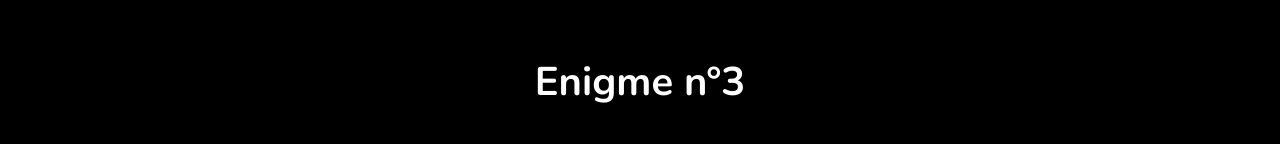
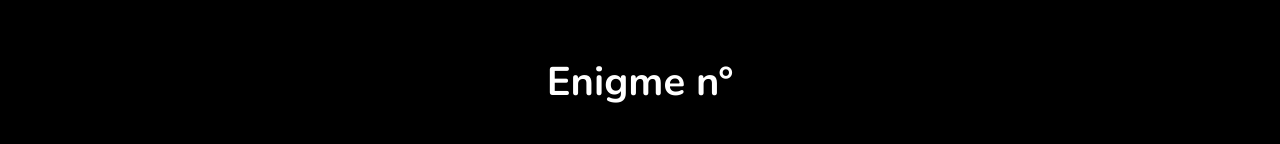
Before and after one commit to unkobweb/challenge48h, a website: page views/Fullpub.html in a window 1280 px wide. Shown: the top 144 px of the page. Drawn offline with nearby package versions, Linux system fonts and the light colour scheme.

Commit message:
Update Fullpub.html

```diff
--- a/views/Fullpub.html
+++ b/views/Fullpub.html
@@ -31,7 +31,7 @@
                     </div>
                 </div>
                 <div class="header__instruction">
-                    <h2 class="header__instruction--titre"> Enigme n°3</h2>
+                    <h2 class="header__instruction--titre"> Enigme n°</h2>
                     <h3 class="header__instruction--titre-detail">Trouvez le mot de passe</h3>
                 </div>
             </div>
```
